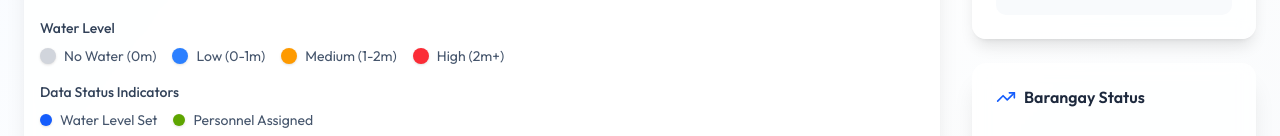
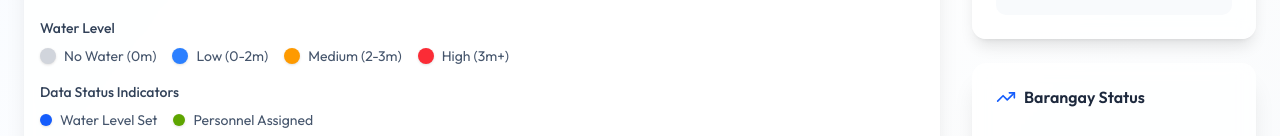
Before and after one commit to CS-3-3-Group-4/ProjectITAI, a React (Vite) app in the folder frontend/: page / in a window 1280 px wide. Shown: the part 1112-1248 px from the top of the page. Built offline with nearby package versions, Linux system fonts and the light colour scheme.

Commit message:
refactor: Update water level thresholds and labels in DataSummary and InteractiveMap components

```diff
--- a/frontend/src/components/DataSummary.tsx
+++ b/frontend/src/components/DataSummary.tsx
@@ -28,19 +28,23 @@ export function DataSummary({ barangays }: DataSummaryProps) {
   const totalSRR = barangays.reduce((sum, b) => sum + b.personnel.srr, 0);
   const totalHealth = barangays.reduce((sum, b) => sum + b.personnel.health, 0);
   const totalLog = barangays.reduce((sum, b) => sum + b.personnel.log, 0);
+
+  const barangaysWithWater = barangays.filter((b) => b.waterLevel > 0);
   const avgWaterLevel =
-    barangays.reduce((sum, b) => sum + b.waterLevel, 0) / barangays.length;
-  const criticalBarangays = barangays.filter((b) => b.waterLevel > 2);
+    barangaysWithWater.reduce((sum, b) => sum + b.waterLevel, 0) /
+    (barangaysWithWater.length || 1);
+
+  const criticalBarangays = barangays.filter((b) => b.waterLevel > 3);
 
   const getStatusBadge = (waterLevel: number) => {
-    if (waterLevel > 2) {
+    if (waterLevel > 3) {
       return (
         <Badge className="bg-red-100 text-red-700 border-red-200">
           High Water
         </Badge>
       );
     }
-    if (waterLevel > 1) {
+    if (waterLevel > 2) {
       return (
         <Badge className="bg-amber-100 text-amber-700 border-amber-200">
           Medium Water
--- a/frontend/src/components/InteractiveMap.tsx
+++ b/frontend/src/components/InteractiveMap.tsx
@@ -18,8 +18,8 @@ export function InteractiveMap({
   };
 
   const getWaterLevelColor = (waterLevel: number) => {
-    if (waterLevel > 2) return "bg-red-500 shadow-red-200";
-    if (waterLevel > 1) return "bg-amber-500 shadow-amber-200";
+    if (waterLevel > 3) return "bg-red-500 shadow-red-200";
+    if (waterLevel > 2) return "bg-amber-500 shadow-amber-200";
     if (waterLevel > 0) return "bg-blue-500 shadow-blue-200";
     return "bg-gray-300 shadow-gray-200";
   };
@@ -130,15 +130,15 @@ export function InteractiveMap({
               </div>
               <div className="flex items-center gap-2">
                 <div className="w-4 h-4 bg-blue-500 rounded-full shadow-sm"></div>
-                <span className="text-slate-600">Low (0-1m)</span>
+                <span className="text-slate-600">Low (0-2m)</span>
               </div>
               <div className="flex items-center gap-2">
                 <div className="w-4 h-4 bg-amber-500 rounded-full shadow-sm"></div>
-                <span className="text-slate-600">Medium (1-2m)</span>
+                <span className="text-slate-600">Medium (2-3m)</span>
               </div>
               <div className="flex items-center gap-2">
                 <div className="w-4 h-4 bg-red-500 rounded-full shadow-sm"></div>
-                <span className="text-slate-600">High (2m+)</span>
+                <span className="text-slate-600">High (3m+)</span>
               </div>
             </div>
           </div>
```
